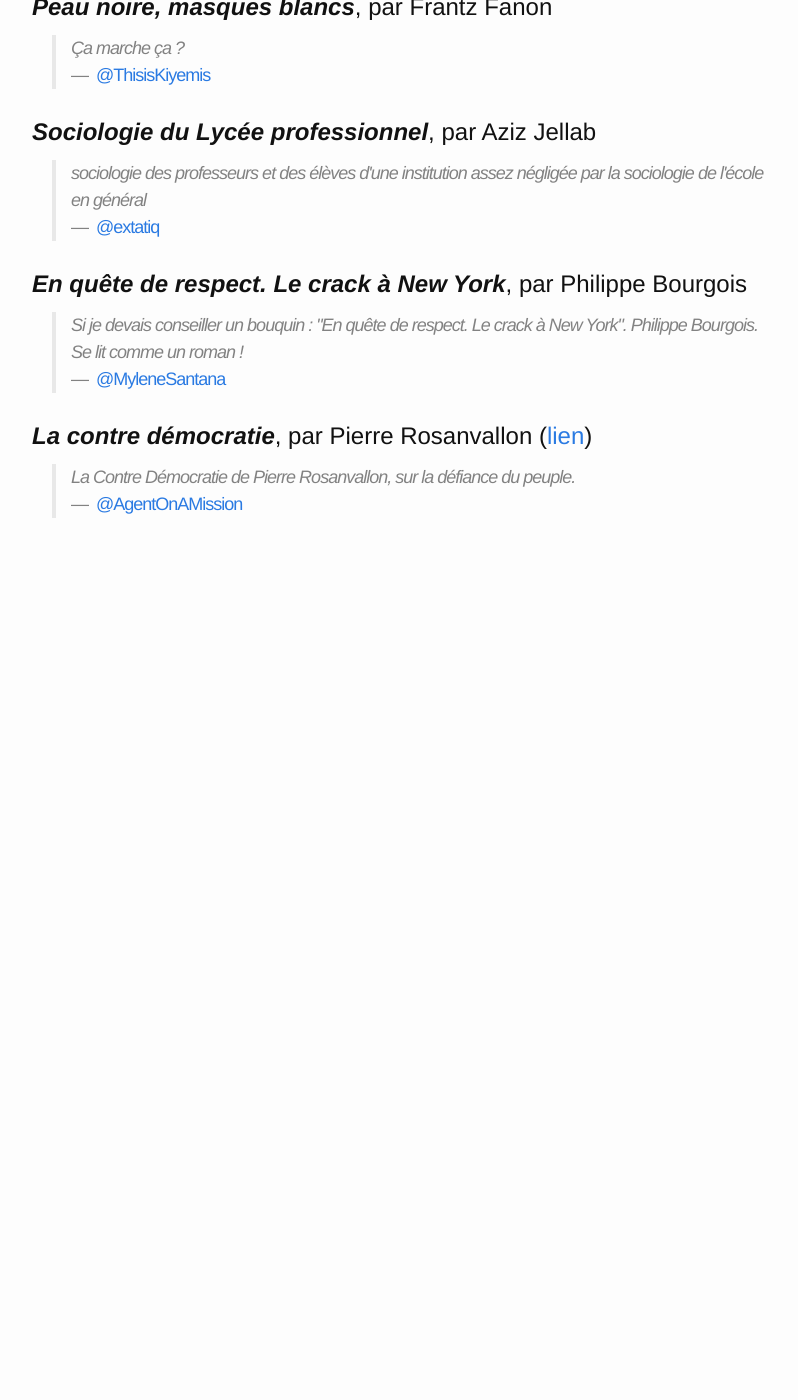
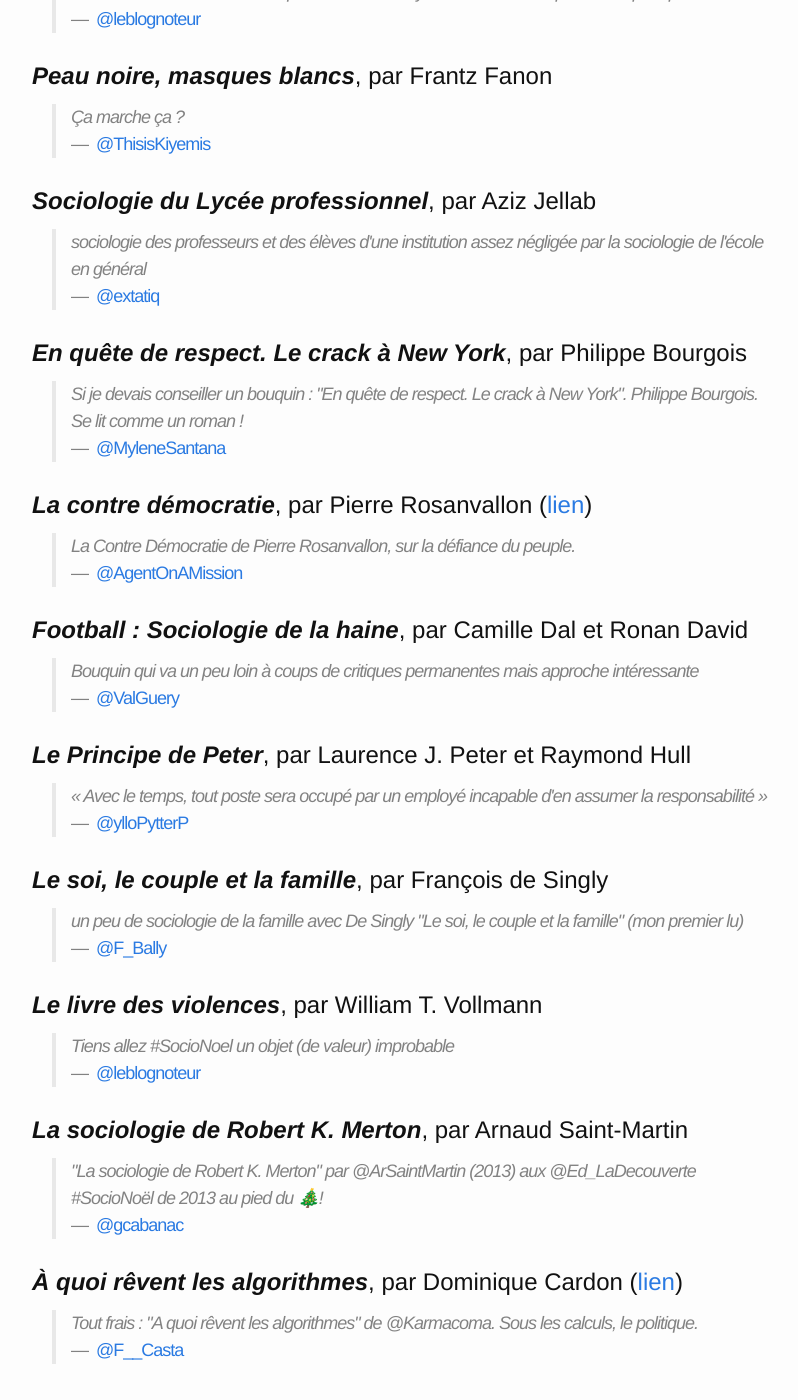
Before and after one commit to bfontaine/SocioNoel, a Jekyll site: the page built from index.md, in a window 1280 px wide and 1400 px high, scrolled down 26612 px. Shown: the whole window, without its empty margins (238-1036 px from the left). Built offline with Jekyll 4.4.1, drawn with Linux system fonts in a browser that asks for light colours; before the commit the page ends 27185 px from its top, so only the background shows below that; some of the changed text lies outside the part shown.

Commit message:
more books

```diff
--- a/index.md
+++ b/index.md
@@ -1564,10 +1564,17 @@ Accès direct à un jour :<br/>
   <h1><span class="title">Femmes, race et classe</span>, par <span class="author">Angela Davis</span></h1>
   <div class="sources">
 
-    <blockquote class="comment">
-      Magistral par sa méthode d'analyse et sa clarté.<br/>
-      <span class="comment-author">—&nbsp;&nbsp;<a class="handle" href="https://twitter.com/thefugitive_/status/672154638578249728">@thefugitive_</a></span>
-    </blockquote>
+
+      <blockquote class="comment">
+        Magistral par sa méthode d'analyse et sa clarté.<br/>
+        <span class="comment-author">—&nbsp;&nbsp;<a class="handle" href="https://twitter.com/thefugitive_/status/672154638578249728">@thefugitive_</a></span>
+      </blockquote>
+
+      <blockquote class="comment">
+        La patronne. Le bouquin qui a révolutionné ma conception du féminisme.<br/>
+        <span class="comment-author">—&nbsp;&nbsp;<a class="handle" href="https://twitter.com/pa_prika_m/status/672471136723189760">@pa_prika_m</a></span>
+      </blockquote>
+
 
   </div>
 </article>
@@ -1987,7 +1994,7 @@ Accès direct à un jour :<br/>
   </div>
 </article>
 <article class="book">
-  <h1><span class="title">L’enracinement</span>, par <span class="author">Simone Weil</span></h1>
+  <h1><span class="title">L’enracinement</span>, par <span class="author">Simone Weil</span>&nbsp;(<a href="http://classiques.uqac.ca/classiques/weil_simone/enracinement/weil_Enracinement.pdf">lien</a>)</h1>
   <div class="sources">
 
     <blockquote class="comment">
@@ -2063,3 +2070,69 @@ Accès direct à un jour :<br/>
 
   </div>
 </article>
+<article class="book">
+  <h1><span class="title">Football : Sociologie de la haine</span>, par <span class="author">Camille Dal et Ronan David</span></h1>
+  <div class="sources">
+
+    <blockquote class="comment">
+      Bouquin qui va un peu loin à coups de critiques permanentes mais approche intéressante<br/>
+      <span class="comment-author">—&nbsp;&nbsp;<a class="handle" href="https://twitter.com/ValGuery/status/672479279029030912">@ValGuery</a></span>
+    </blockquote>
+
+  </div>
+</article>
+<article class="book">
+  <h1><span class="title">Le Principe de Peter</span>, par <span class="author">Laurence J. Peter et Raymond Hull</span></h1>
+  <div class="sources">
+
+    <blockquote class="comment">
+      « Avec le temps, tout poste sera occupé par un employé incapable d'en assumer la responsabilité »<br/>
+      <span class="comment-author">—&nbsp;&nbsp;<a class="handle" href="https://twitter.com/ylloPytterP/status/672465704277397504">@ylloPytterP</a></span>
+    </blockquote>
+
+  </div>
+</article>
+<article class="book">
+  <h1><span class="title">Le soi, le couple et la famille</span>, par <span class="author">François de Singly</span></h1>
+  <div class="sources">
+
+    <blockquote class="comment">
+      un peu de sociologie de la famille avec De Singly "Le soi, le couple et la famille" (mon premier lu)<br/>
+      <span class="comment-author">—&nbsp;&nbsp;<a class="handle" href="https://twitter.com/F_Bally/status/672464941480321024">@F_Bally</a></span>
+    </blockquote>
+
+  </div>
+</article>
+<article class="book">
+  <h1><span class="title">Le livre des violences</span>, par <span class="author">William T. Vollmann</span></h1>
+  <div class="sources">
+
+    <blockquote class="comment">
+      Tiens allez #SocioNoel un objet (de valeur) improbable<br/>
+      <span class="comment-author">—&nbsp;&nbsp;<a class="handle" href="https://twitter.com/leblognoteur/status/672461530655547392">@leblognoteur</a></span>
+    </blockquote>
+
+  </div>
+</article>
+<article class="book">
+  <h1><span class="title">La sociologie de Robert K. Merton</span>, par <span class="author">Arnaud Saint-Martin</span></h1>
+  <div class="sources">
+
+    <blockquote class="comment">
+      "La sociologie de Robert K. Merton" par @ArSaintMartin (2013) aux @Ed_LaDecouverte #SocioNoël de 2013 au pied du 🎄!<br/>
+      <span class="comment-author">—&nbsp;&nbsp;<a class="handle" href="https://twitter.com/gcabanac/status/672458566515752960">@gcabanac</a></span>
+    </blockquote>
+
+  </div>
+</article>
+<article class="book">
+  <h1><span class="title">À quoi rêvent les algorithmes</span>, par <span class="author">Dominique Cardon</span>&nbsp;(<a href="http://www.seuil.com/livre-9782021279962.htm">lien</a>)</h1>
+  <div class="sources">
+
+    <blockquote class="comment">
+      Tout frais : "A quoi rêvent les algorithmes" de @Karmacoma. Sous les calculs, le politique.<br/>
+      <span class="comment-author">—&nbsp;&nbsp;<a class="handle" href="https://twitter.com/F__Casta/status/672451555388473345">@F__Casta</a></span>
+    </blockquote>
+
+  </div>
+</article>
```
Also changed, not shown: books.yml (+44 -3 lines).
